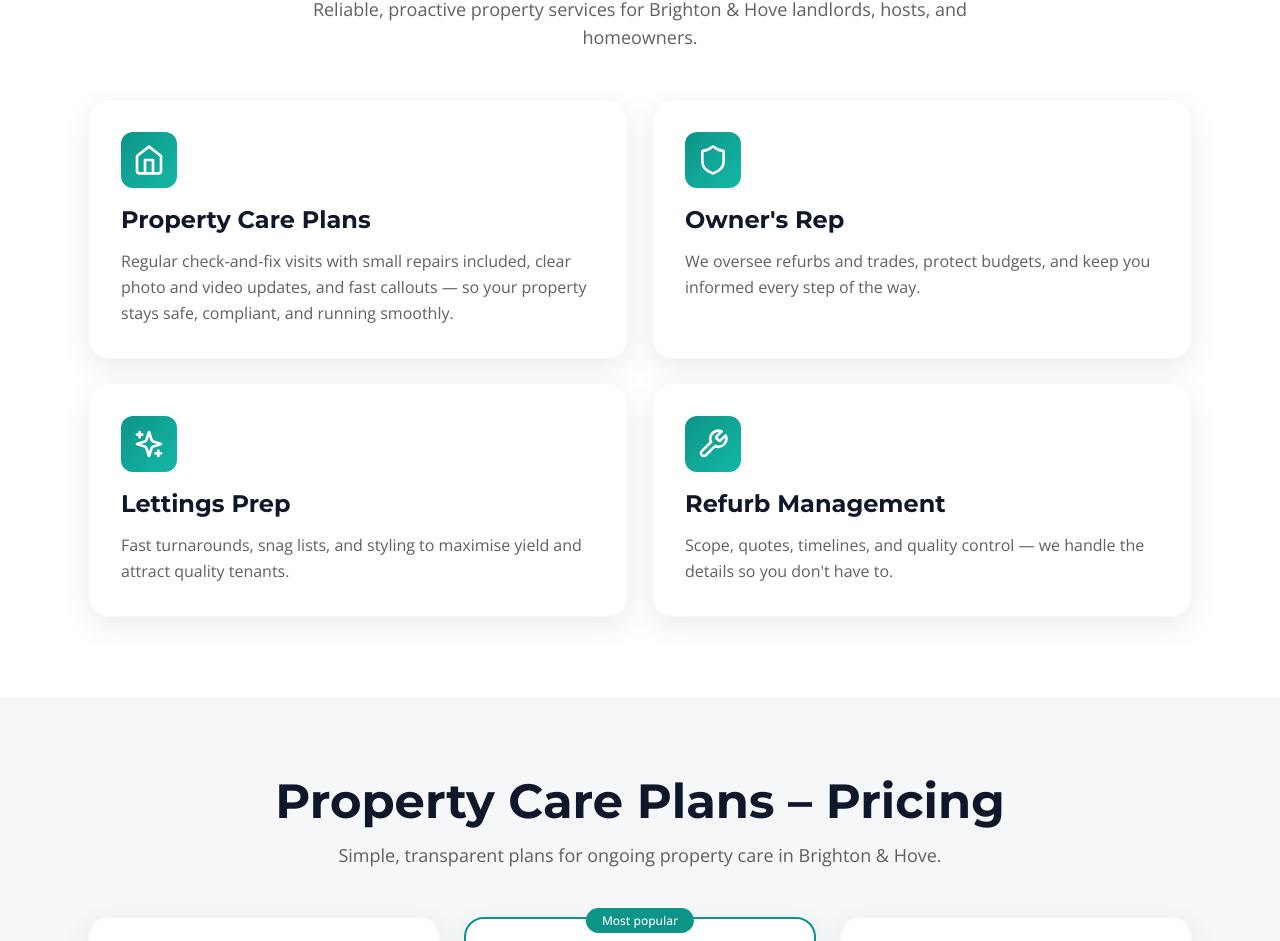
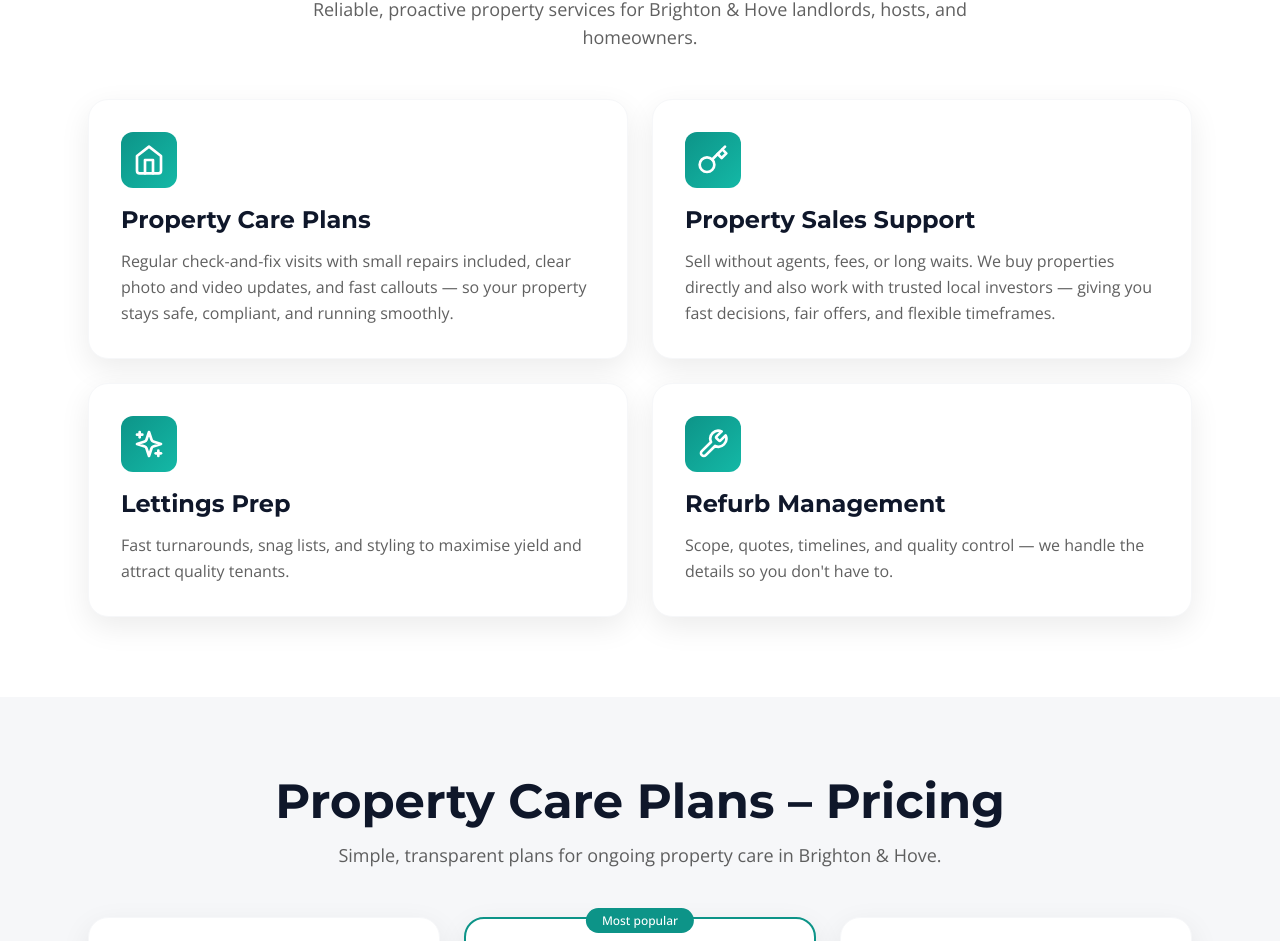
Before and after one commit to ollietitcomb/The-Property-Co-V2, a Next.js app: page / in a window 1280 px wide. Shown: the part 970-1911 px from the top of the page. Built offline with nearby package versions, Linux system fonts and the light colour scheme.

Commit message:
Add Property Sales Support service card

```diff
--- a/components/ServiceCards.tsx
+++ b/components/ServiceCards.tsx
@@ -1,7 +1,7 @@
 "use client";
 
 import { motion } from "framer-motion";
-import { Shield, Sparkles, Wrench, Home } from "lucide-react";
+import { Shield, Sparkles, Wrench, Home, Key } from "lucide-react";
 import { ReactNode } from "react";
 
 interface Service {
@@ -18,10 +18,10 @@ const services: Service[] = [
       "Regular check-and-fix visits with small repairs included, clear photo and video updates, and fast callouts — so your property stays safe, compliant, and running smoothly.",
   },
   {
-    icon: <Shield className="w-8 h-8" />,
-    title: "Owner's Rep",
+    icon: <Key className="w-8 h-8" />,
+    title: "Property Sales Support",
     description:
-      "We oversee refurbs and trades, protect budgets, and keep you informed every step of the way.",
+      "Sell without agents, fees, or long waits. We buy properties directly and also work with trusted local investors — giving you fast decisions, fair offers, and flexible timeframes.",
   },
   {
     icon: <Sparkles className="w-8 h-8" />,
```
